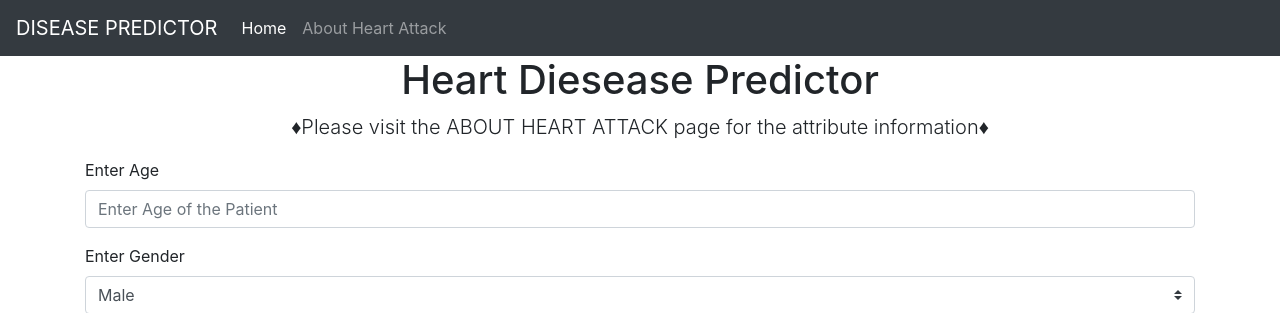
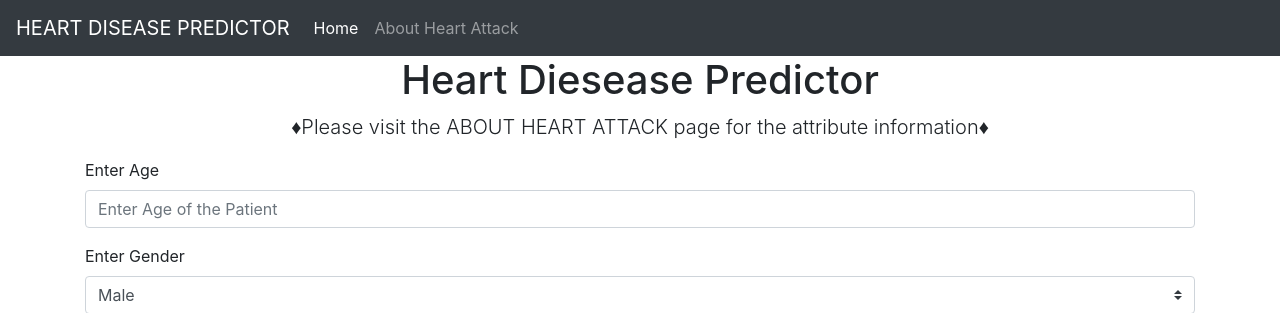
Before and after one commit to Pravalikaaaaa/heart-disease, a Flask app: page /heart in a window 1280 px wide. Shown: the top 313 px of the page. Run offline with Flask 2, Linux system fonts and the light colour scheme; parts of the project's set-up code (start-up, migrations or seed data) failed here and were passed over; some libraries are stand-ins or nearby versions.

Commit message:
Update heart.html

```diff
--- a/templates/heart.html
+++ b/templates/heart.html
@@ -14,7 +14,7 @@
 
 <body>
     <nav class="navbar navbar-expand-lg navbar-dark bg-dark">
-        <a class="navbar-brand" href="#">DISEASE PREDICTOR</a>
+        <a class="navbar-brand" href="#">HEART DISEASE PREDICTOR</a>
         <button class="navbar-toggler" type="button" data-toggle="collapse" data-target="#navbarSupportedContent" aria-controls="navbarSupportedContent" aria-expanded="false" aria-label="Toggle navigation">
     <span class="navbar-toggler-icon"></span>
   </button>
```
